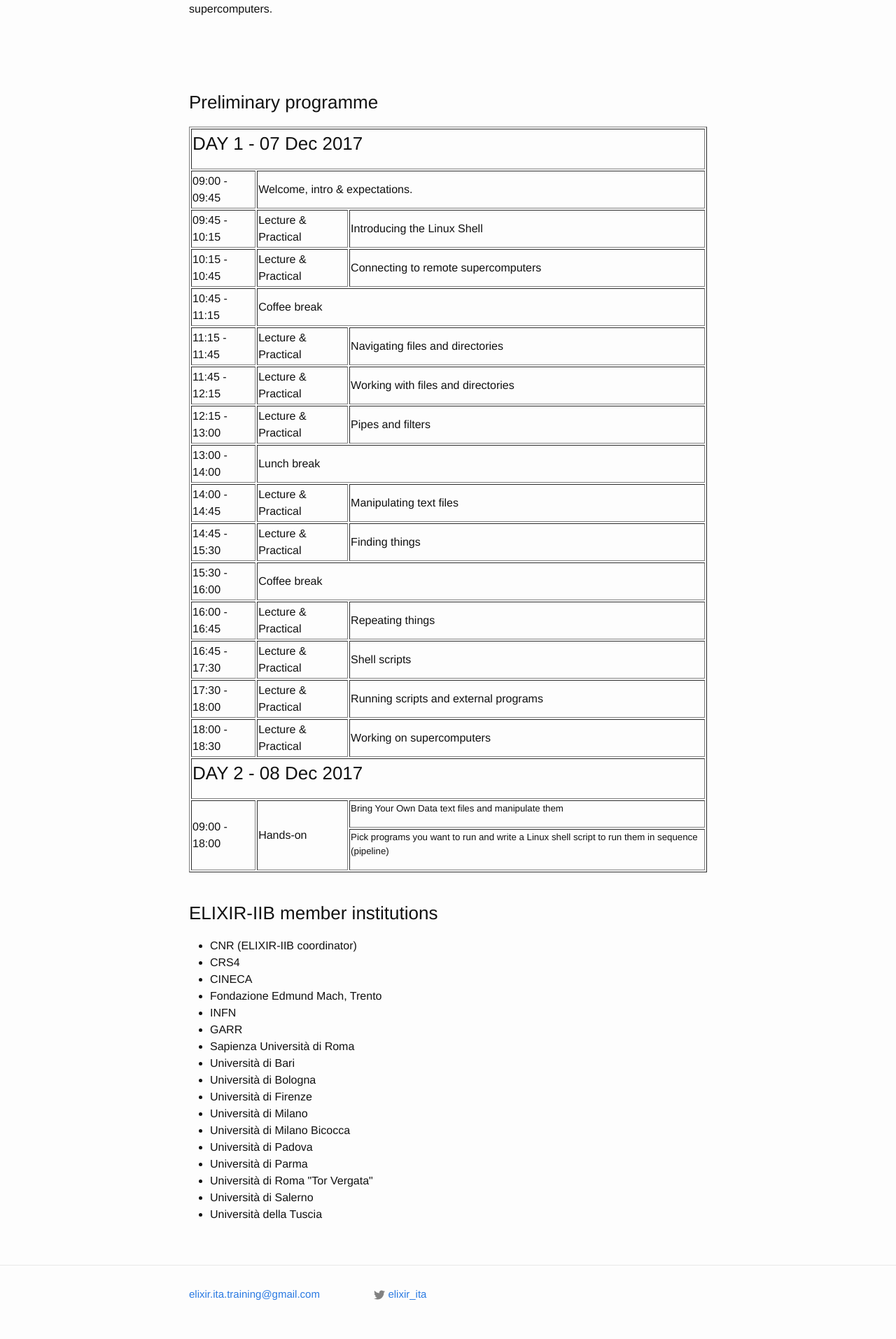
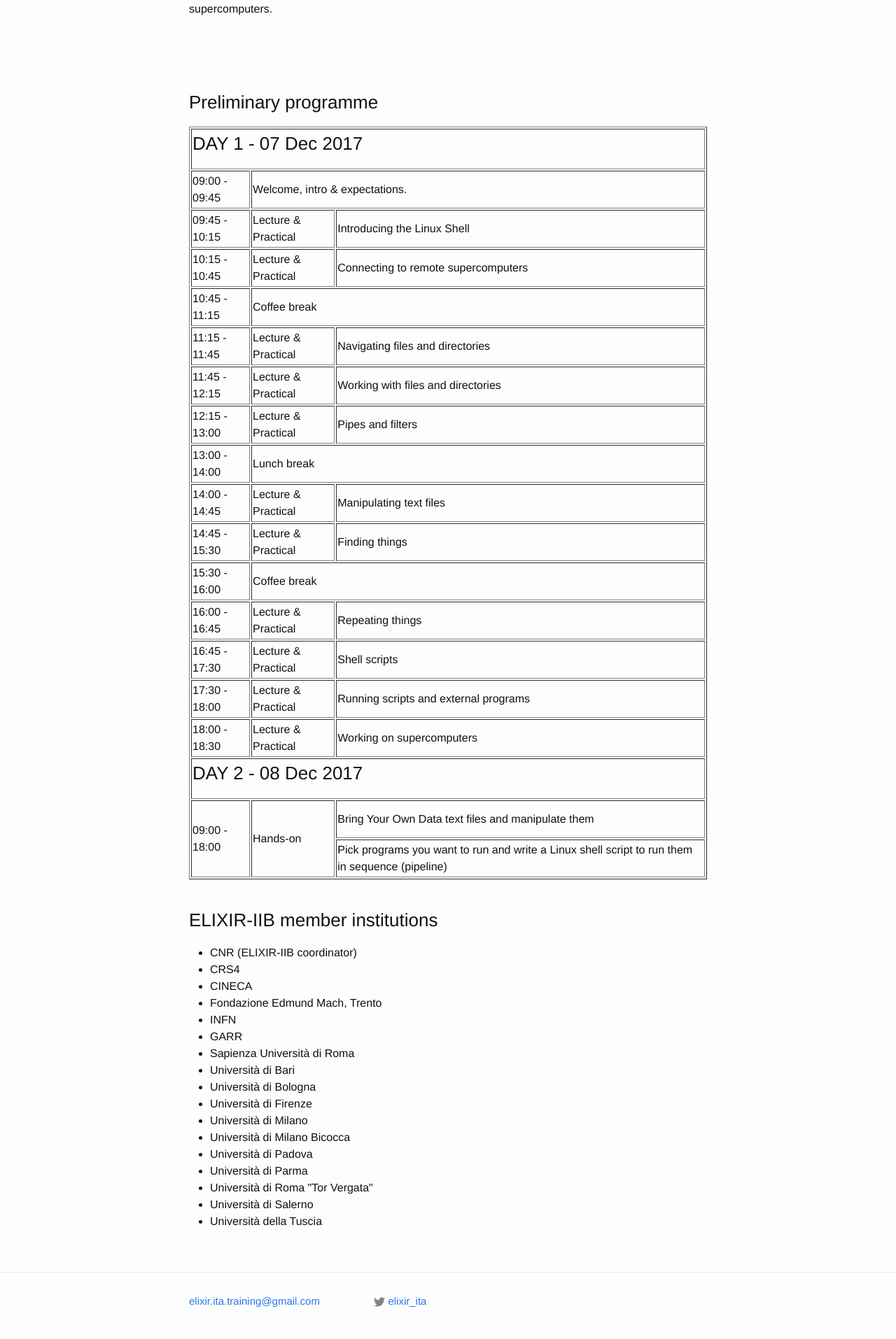
Before and after one commit to ELIXIR-IIB-training/website, a Jekyll site: the page built from _posts/2018-01-16-Linux-Shell-Roma.md, in a window 1280 px wide. Shown: the part 2453-4367 px from the top of the page at 70% size. Built offline with Jekyll 4.4.1, drawn with Linux system fonts in a browser that asks for light colours.

Commit message:
Linux shell course typos

```diff
--- a/_posts/2018-01-16-Linux-Shell-Roma.md
+++ b/_posts/2018-01-16-Linux-Shell-Roma.md
@@ -192,10 +192,10 @@ The course is directed to biologists with little or no experience in Linux shell
 <tr>
 <td rowspan="2" height="50">09:00 - 18:00</td>
  <td rowspan="2" height="50">Hands-on</td>
-   <td colspan="3"><h5>Bring Your Own Data text files and manipulate them</h5></td>
+   <td colspan="3" height="50"><h>Bring Your Own Data text files and manipulate them</h></td>
 </tr>
 <tr>
-   <td colspan="3"><h5>Pick programs you want to run and write a Linux shell script to run them in sequence (pipeline)</h5></td>
+   <td colspan="3" height="50"><h>Pick programs you want to run and write a Linux shell script to run them in sequence (pipeline)</h></td>
 </tr>
 </table>
 
```
